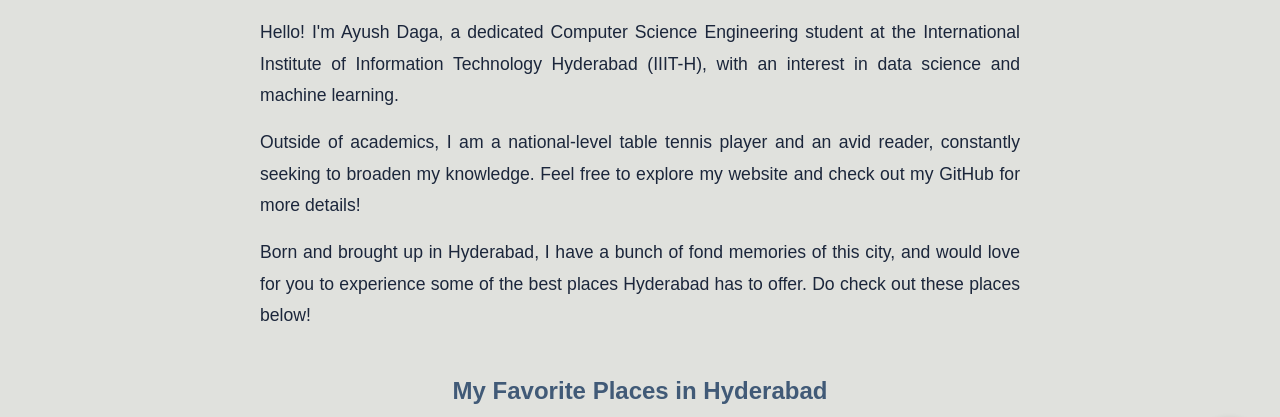
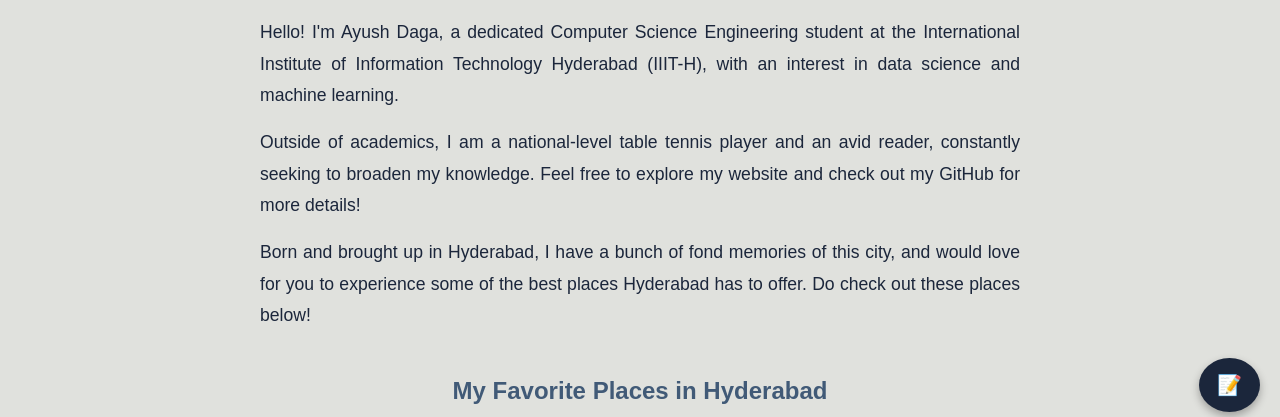
Before and after one commit to Ionic21/personal-website, a plain HTML site: page index.html in a window 1280 px wide. Shown: the part 308-725 px from the top of the page. Drawn offline with Linux system fonts and the light colour scheme.

Commit message:
Updated CSS

```diff
--- a/style.css
+++ b/style.css
@@ -424,7 +424,7 @@ main {
 
 #analyzerBtn {
   position: fixed;
-  bottom: 20px;
+  bottom: 80px;
   right: 20px;
   z-index: 9999; /* Make sure it's above everything */
   background-color: #1b263b;
@@ -439,6 +439,10 @@ main {
 
 #analyzerBtn:hover {
   background-color: #274060;
+}
+
+#analyzerBtn:active {
+  transform: scale(0.9);
 }
 
 .modal {
```
